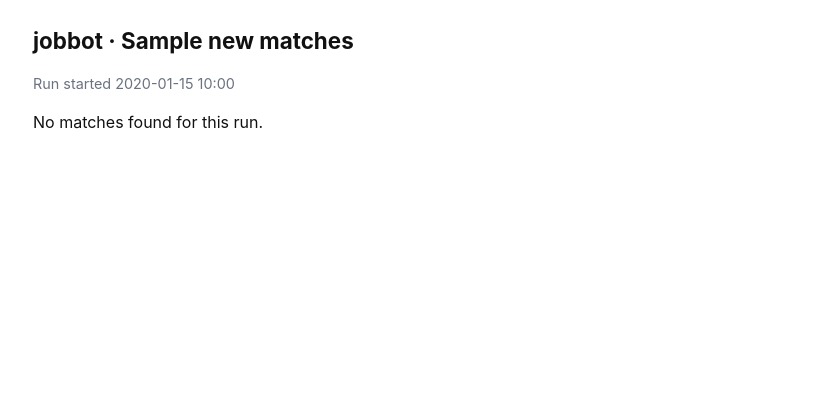
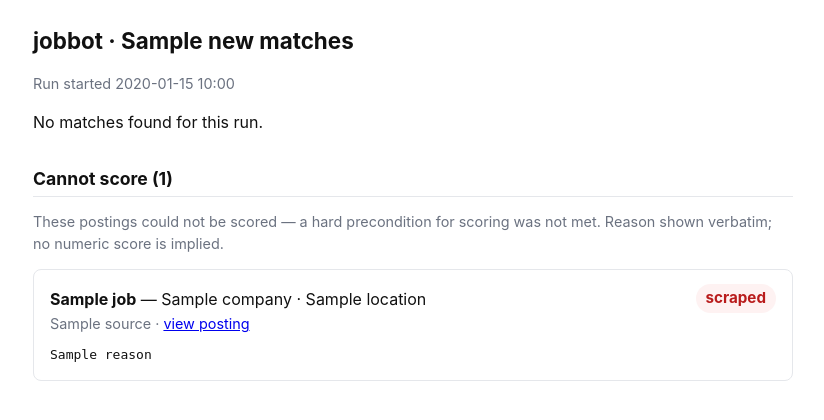
Before and after one commit to hilbertp/job-bot, a Python web app: template src/jobbot/notify/templates/digest.html.j2 in a window 1280 px wide. Shown: the top 420 px of the page, without its empty margins (227-1051 px from the left). Run offline with Jinja, Linux system fonts and the light colour scheme; the template is opened without the code that fills it: most values are stand-ins (such as "Sample title", 1, 10 or a date in 2020).

Commit message:
feat(digest): surface cannot_score:* rows as a separate section
Acceptance criterion 4 of the scorer-trust refactor (FR-SCO-05).
Refused postings now collect into a parallel list and render in their
own digest section with the cannot_score:<reason> status as a red pill
and the verbatim reason quoted below. They never appear in the numeric
"Top matches" or "Other postings" sections, so the user can't confuse a
refusal with a low-confidence match.

The subject line gains a "· N cannot_score" suffix when any are
present, so the count is visible in the inbox preview.

pytest -q: 23 passed, 1 skipped, 2 xfailed.

Co-Authored-By: Claude Opus 4.7 (1M context) <noreply@anthropic.com>

```diff
--- a/src/jobbot/notify/templates/digest.html.j2
+++ b/src/jobbot/notify/templates/digest.html.j2
@@ -75,6 +75,22 @@
 <p>No matches found for this run.</p>
 {% endif %}
 
+{% if cannot_score %}
+<h2>Cannot score ({{ cannot_score|length }})</h2>
+<p class="meta">These postings could not be scored — a hard precondition for scoring was not met. Reason shown verbatim; no numeric score is implied.</p>
+{% for c in cannot_score %}
+<div class="job">
+  <div class="job-head">
+    <div><strong>{{ c.job.title }}</strong> — {{ c.job.company }}
+         {% if c.job.location %}· {{ c.job.location }}{% endif %}</div>
+    <span class="score" style="background:#fef2f2;color:#b91c1c;">{{ c.status }}</span>
+  </div>
+  <div class="meta">{{ c.job.source }} · <a href="{{ c.job.url }}">view posting</a></div>
+  <div style="margin-top: 0.4rem"><code>{{ c.reason }}</code></div>
+</div>
+{% endfor %}
+{% endif %}
+
 {% if errors %}
 <h2>Errors</h2>
 <div class="errors">
```
Also changed, not shown: src/jobbot/notify/email.py (+8 -3 lines), src/jobbot/pipeline.py (+8 -1 lines).
